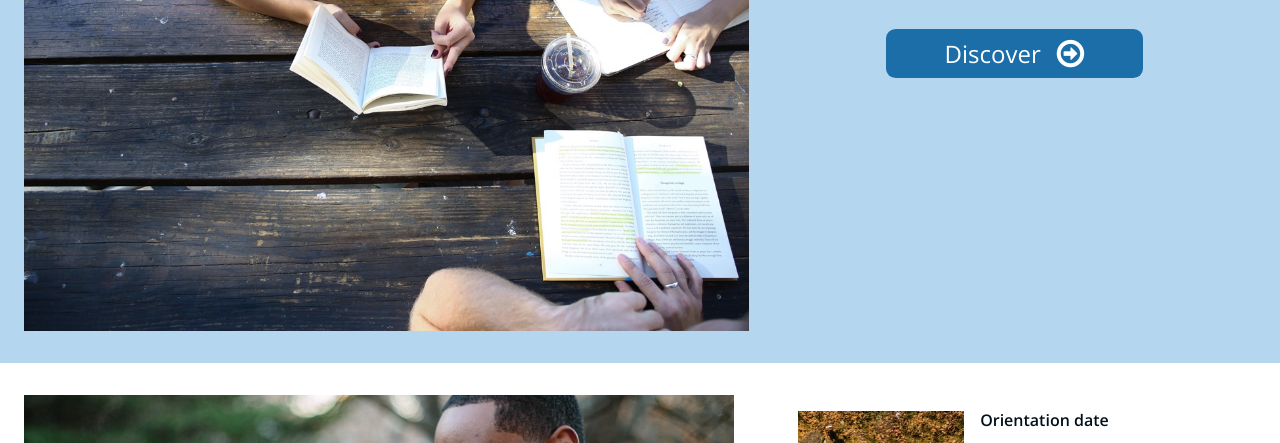
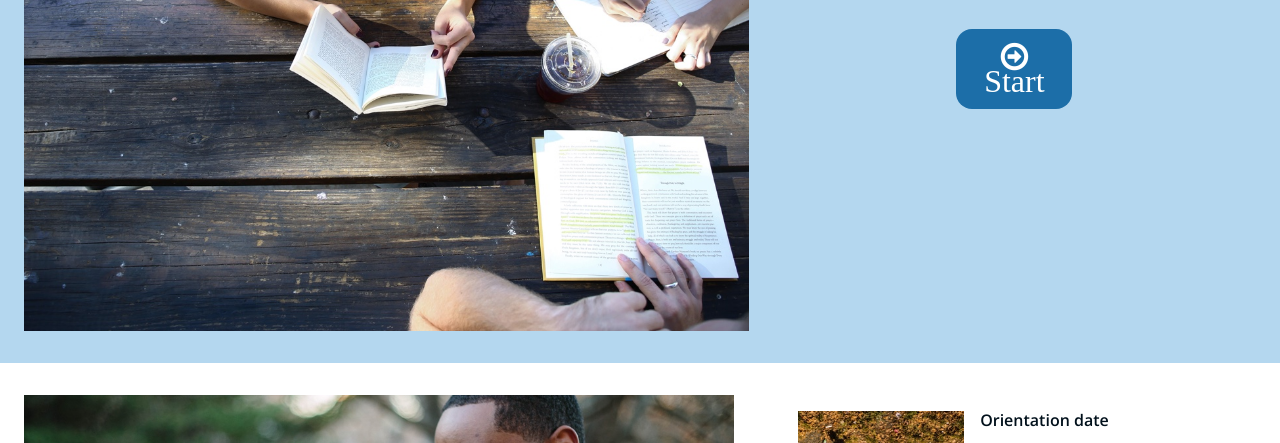
Before and after one commit to nikomoja/capstoneproj, a plain HTML site: page index.html in a window 1280 px wide. Shown: the part 301-744 px from the top of the page. Drawn offline with nearby package versions, Linux system fonts and the light colour scheme.

Commit message:
start button correct

```diff
--- a/index.html
+++ b/index.html
@@ -66,7 +66,7 @@
         <div class="text">
           <h1>Learn something new everyday</h1>
           <h3>Play hard, work hard is out mission at Colmar Academy where learning how to code will become second nature. Find out more about our curriculum, student body, and courses below.</h3>
-          <div class="start-button role="button"><span>Discover</span><i class="fa fa-arrow-circle-o-right fa-lg"></i></div>
+          <div class="start-button role="button"><i class="fa fa-arrow-circle-o-right fa-lg"> Start</i></div>
         </div>
       </div>
 </section>
--- a/resources/css/style.css
+++ b/resources/css/style.css
@@ -153,23 +153,26 @@ header {
 
 .start-button {
     display: flex;
-    flex: auto;
-    justify-content: center;
+    justify-content: space-between;
+    align-items: baseline;
     color: #ffffff;
     font-size: 1.5rem;
     line-height: normal;
     background-color: #1C6EA8;
     text-align: center;
     margin: 2rem auto;
-    padding: 0.5rem 2rem;
-    border-radius: 0.6rem;
-    width: 40%;
+    padding: 0 0.5rem;
+    border-radius: 1rem;
+    width: 100px;
+    flex-grow: 1;
 }
 
-i {
-  margin-left: 1rem;
-  margin-top: 5px;
+i, .fa .fa-arrow-circle-o-right .fa-lg {
+  margin: 1rem;
+  width: auto;
+  text-align: center;
 }
+
 
 .start-button:hover {
     background-color: #B4D7EF;
```
